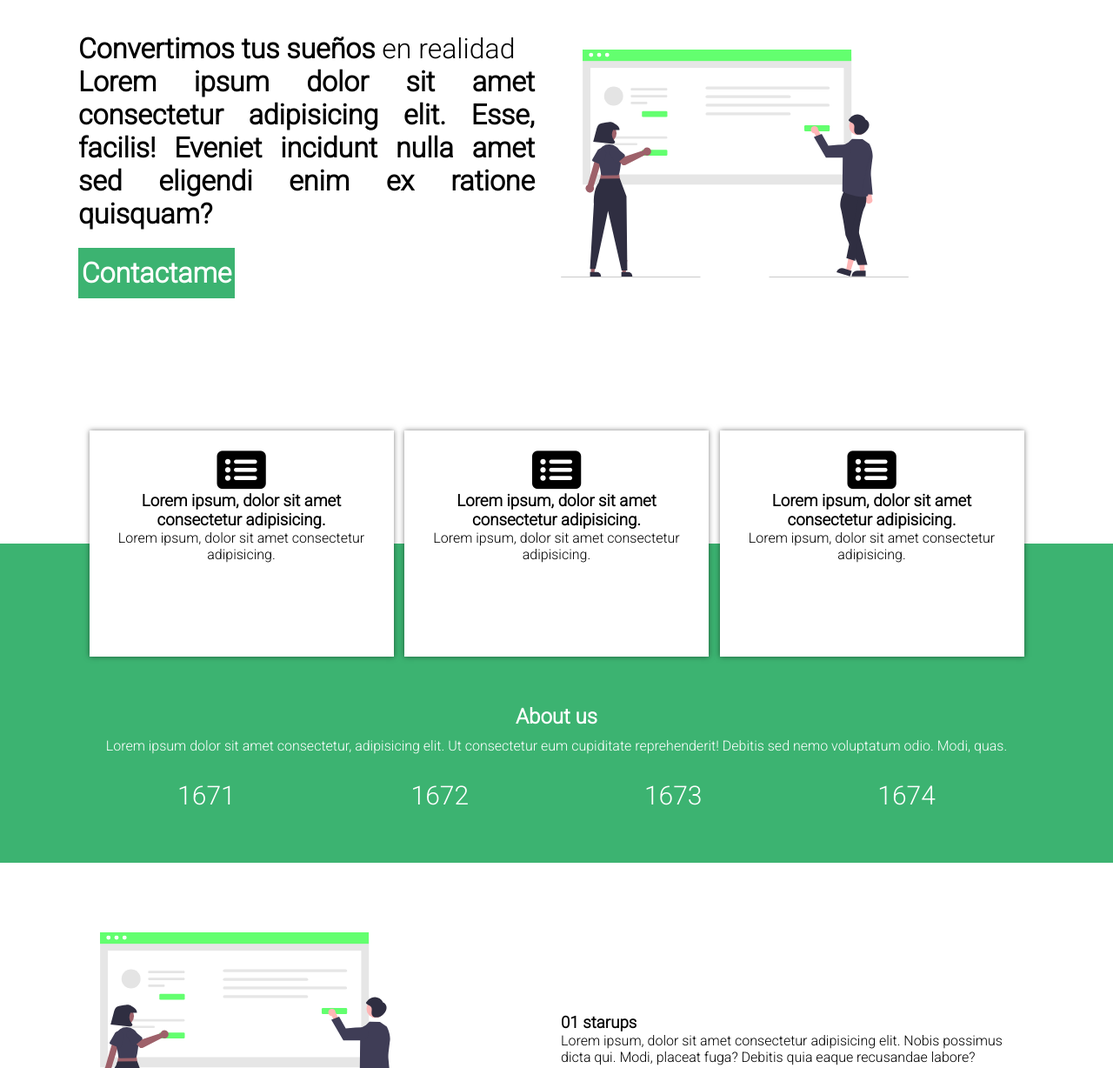
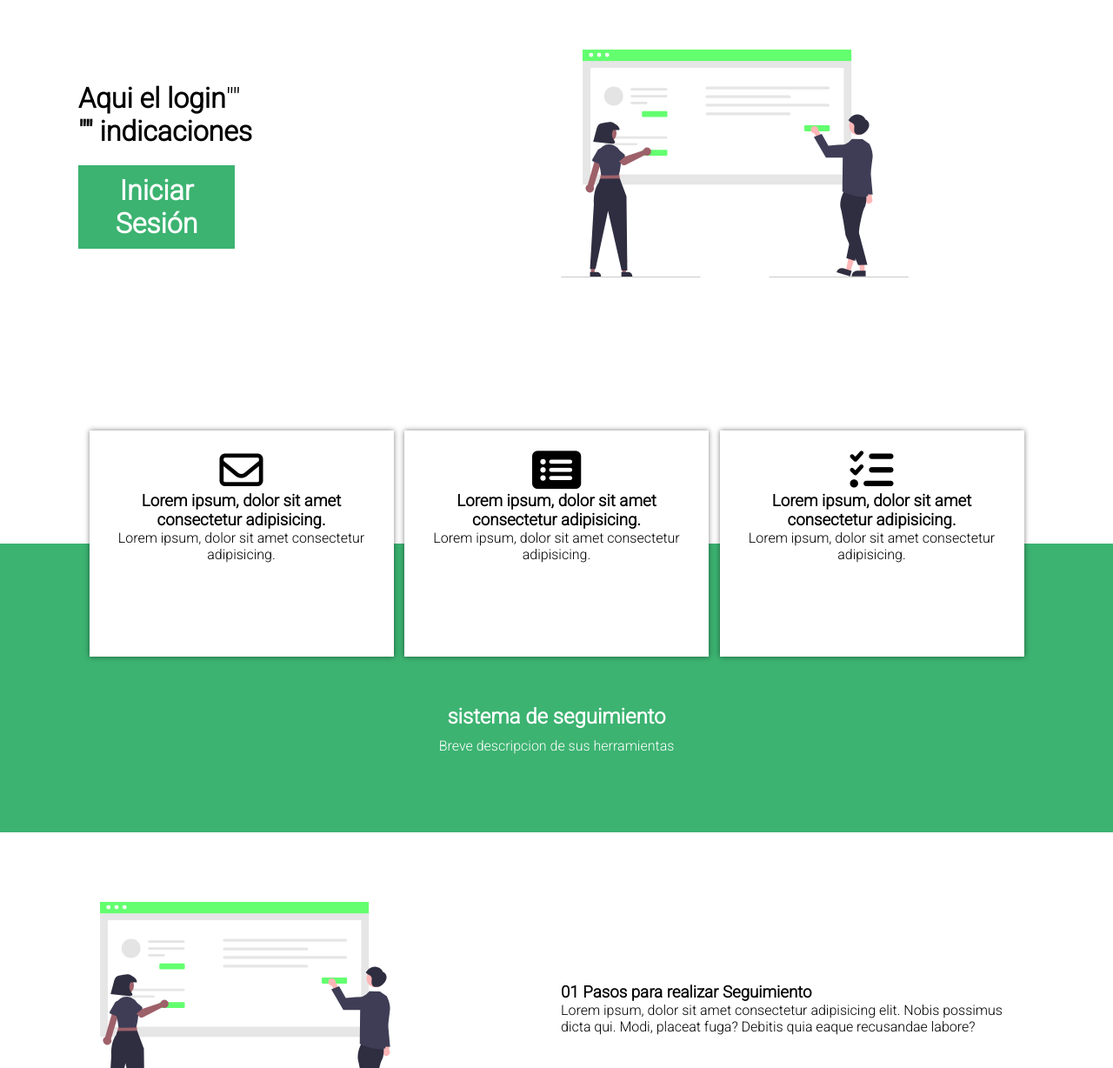
Before and after one commit to soyholman/Recursos-y-documentaci-n, a plain HTML site: page index.html in a window 1280 px wide. Shown: the part 60-1288 px from the top of the page at 87% size. Drawn offline with Linux system fonts and the light colour scheme.

Commit message:
Ultimas modificaciones

```diff
--- a/estilo.css
+++ b/estilo.css
@@ -128,6 +128,12 @@ text-align: center;
     font-size: 50px;
     margin: 20px 20;
 }
+[class ^="far fa"]{
+    text-align: center;
+        font-size: 50px;
+        margin: 20px 20;
+    }
+
 
 
 .about-us{
--- a/index.html
+++ b/index.html
@@ -12,9 +12,11 @@
         <div class="grid">
             <div class="texto-hero">
                 <h1 class="weight-600">
-                    Convertimos tus sueños <span class="weight-400">en realidad</span>
-                    <p class="parrafo">Lorem ipsum dolor sit amet consectetur adipisicing elit. Esse, facilis! Eveniet incidunt nulla amet sed eligendi enim ex ratione quisquam?</p>
-               <a href="" class="cta">Contactame</a>
+                  Aqui el login<span class="weight-400">""</span>
+                    <p class="parrafo">
+                        "" indicaciones
+                    </p>
+               <a href="" class="cta">Iniciar Sesión</a>
                 </h1>
             </div>
             <div class="img-hero">
@@ -32,7 +34,7 @@
              <div class="items">
                  <div class="item">
 
-                    <i class="fas fa-list-alt"></i>
+                    <i class="far fa-envelope"></i>
                 <h3 class="titulo-service">
                     Lorem ipsum, dolor sit amet consectetur adipisicing.
                 </h3>
@@ -48,7 +50,8 @@
                  </div>
                  <div class="item">
 
-                    <i class="fas fa-list-alt"></i>
+
+    <i class="fas fa-tasks"></i>
                 <h3 class="titulo-service">
                     Lorem ipsum, dolor sit amet consectetur adipisicing.
                 </h3>
@@ -63,18 +66,18 @@
             <div class="grid">
 
                 <div class="textos-about-us">
-                    <h2 class="subtitulo">About us</h2>
-                    <p class="parrafo">Lorem ipsum dolor sit amet consectetur, adipisicing elit. Ut consectetur eum cupiditate reprehenderit! Debitis sed nemo voluptatum odio. Modi, quas.</p>
+                    <h2 class="subtitulo">sistema de seguimiento</h2>
+                    <p class="parrafo">Breve descripcion de sus herramientas</p>
 
                 </div>
 
             <div class="numbers">
 
 
-                    <div class="number">1671</div>
+                    <!-- <div class="number">1671</div>
                     <div class="number">1672</div>
                     <div class="number">1673</div>
-                    <div class="number">1674</div>
+                    <div class="number">1674</div> -->
 
             </div>
             </div>
@@ -89,7 +92,7 @@
 
                 <div class="texto-mission">
 
-                    <h3>01 starups</h3>
+                    <h3>01 Pasos para realizar Seguimiento</h3>
 
                     <p>Lorem ipsum, dolor sit amet consectetur adipisicing elit. Nobis possimus dicta qui. Modi, placeat fuga? Debitis quia eaque recusandae labore?</p>
 
@@ -113,11 +116,10 @@
             </div>
         </div>
     </footer>
-<!--
-    <i class="fas fa-tasks"></i>
-    <i class="fas fa-clipboard-check"></i>
-    <i class="fas fa-clipboard-list"></i>
-    <i class="far fa-envelope"></i> -->
+
+    <!-- <i class="fas fa-clipboard-check"></i>
+    <i class="fas fa-clipboard-list"></i> -->
+
     <script src="https://kit.fontawesome.com/f955c68031.js"></script>
 </body>
 
```
